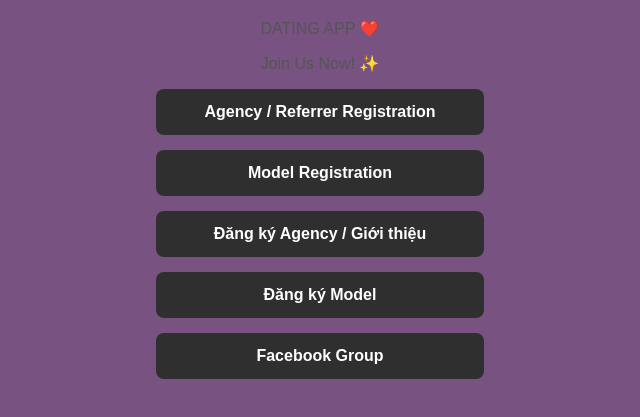
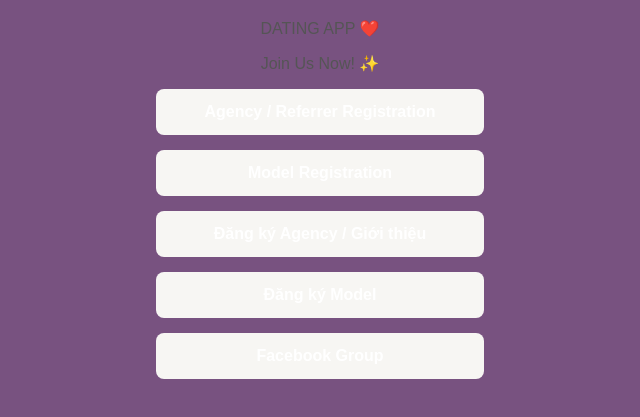
Before and after one commit to juladmioasia/profile-model, a plain HTML site: page index.html in a window 1280 px wide. Shown: the part 109-526 px from the top of the page, without its empty margins (320-960 px from the left). Drawn offline with Linux system fonts and the light colour scheme.

Commit message:
Update index.html

```diff
--- a/index.html
+++ b/index.html
@@ -18,7 +18,7 @@
       max-width: 300px;
       margin: 15px auto;
       padding: 14px;
-      background: #2f2f2f;
+      background: #f7f6f3;
       color: white;
       text-decoration: none;
       border-radius: 8px;
```
